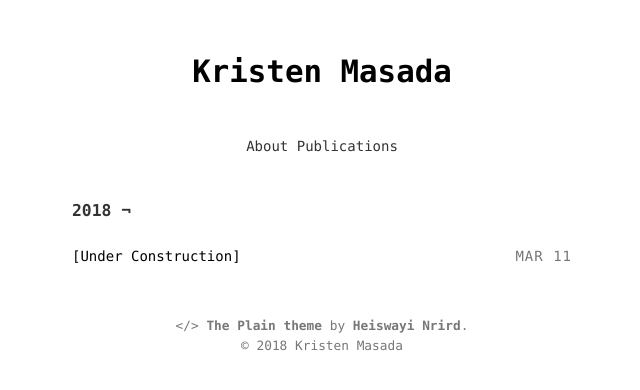
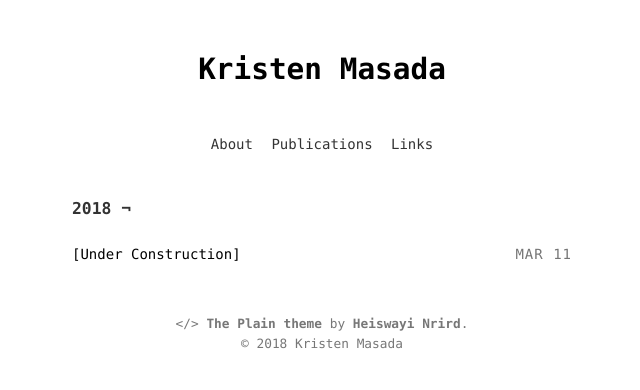
Before and after one commit to kristenmasada/kristenmasada.github.io, a Jekyll site: the page built from index.html, in a window 1280 px wide. Shown: the top 390 px of the page, without its empty margins (318-958 px from the left). Built offline with Jekyll 4.4.1, drawn with Linux system fonts in a browser that asks for light colours.

Commit message:
Added links page.

```diff
--- a/_includes/header.html
+++ b/_includes/header.html
@@ -16,5 +16,7 @@
 
 	<a href="{{ '/about' | prepend: site.baseurl }}">About</a>
 	<a href="{{ '/publications' | prepend: site.baseurl }}">Publications</a>
+       	<a href="{{ '/links' | prepend: site.baseurl }}">Links</a>
+
 
 </aside>
--- a/_sass/main.scss
+++ b/_sass/main.scss
@@ -51,6 +51,7 @@ blockquote {
   a {
     font-size: 1.0em;
     border-bottom: none;
+    margin: 0 5px 35px;
   }
   selected {
     border-bottom: 1px solid #555;
@@ -61,7 +62,7 @@ blockquote {
     font-weight: 700;
     height: 50px;
     width: auto;
-    font-size: 2.2em;
+    font-size: 2.1em;
   }
   .logo-prompt {
     position: absolute;
```
Also changed, not shown: links.md (added, +6 -0 lines).
